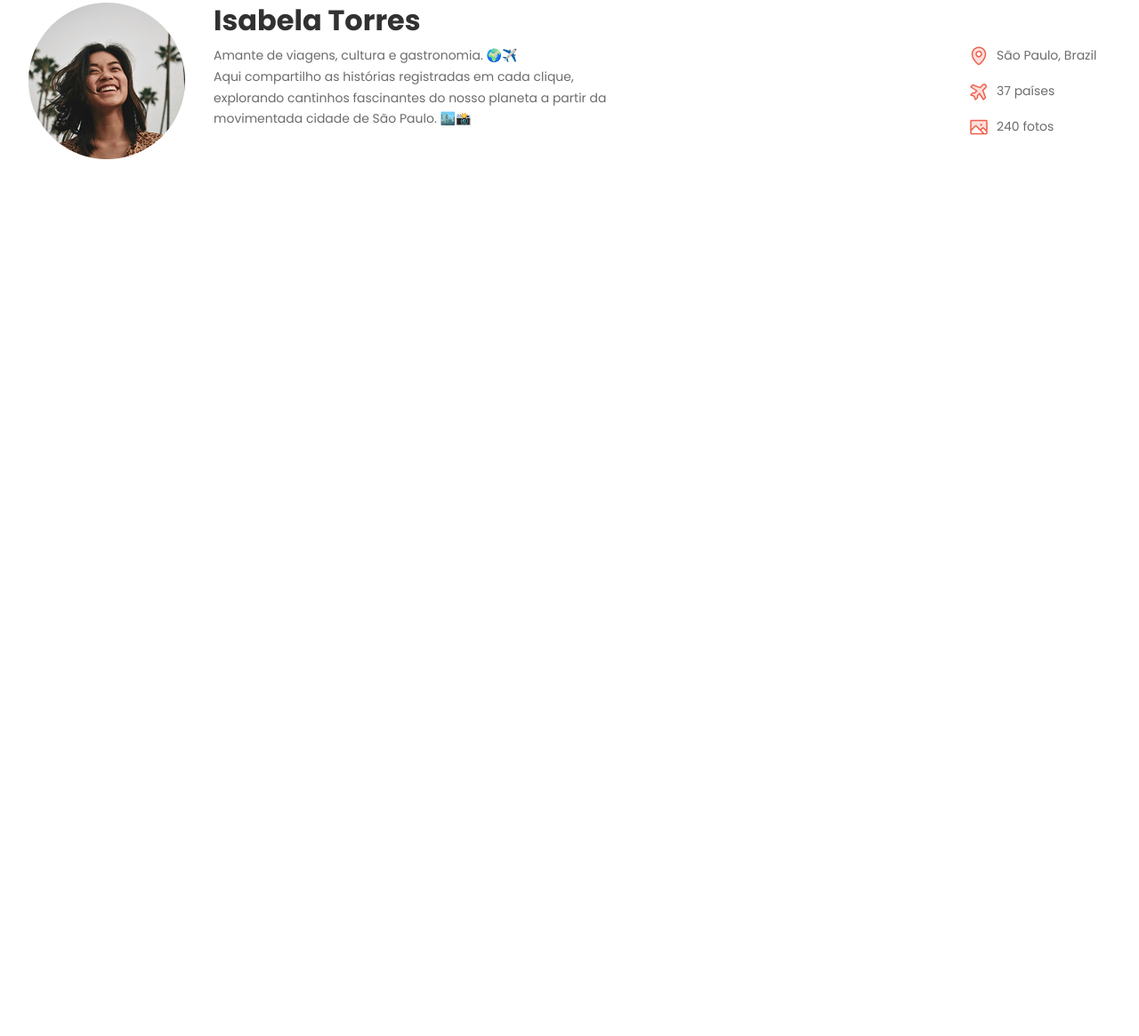
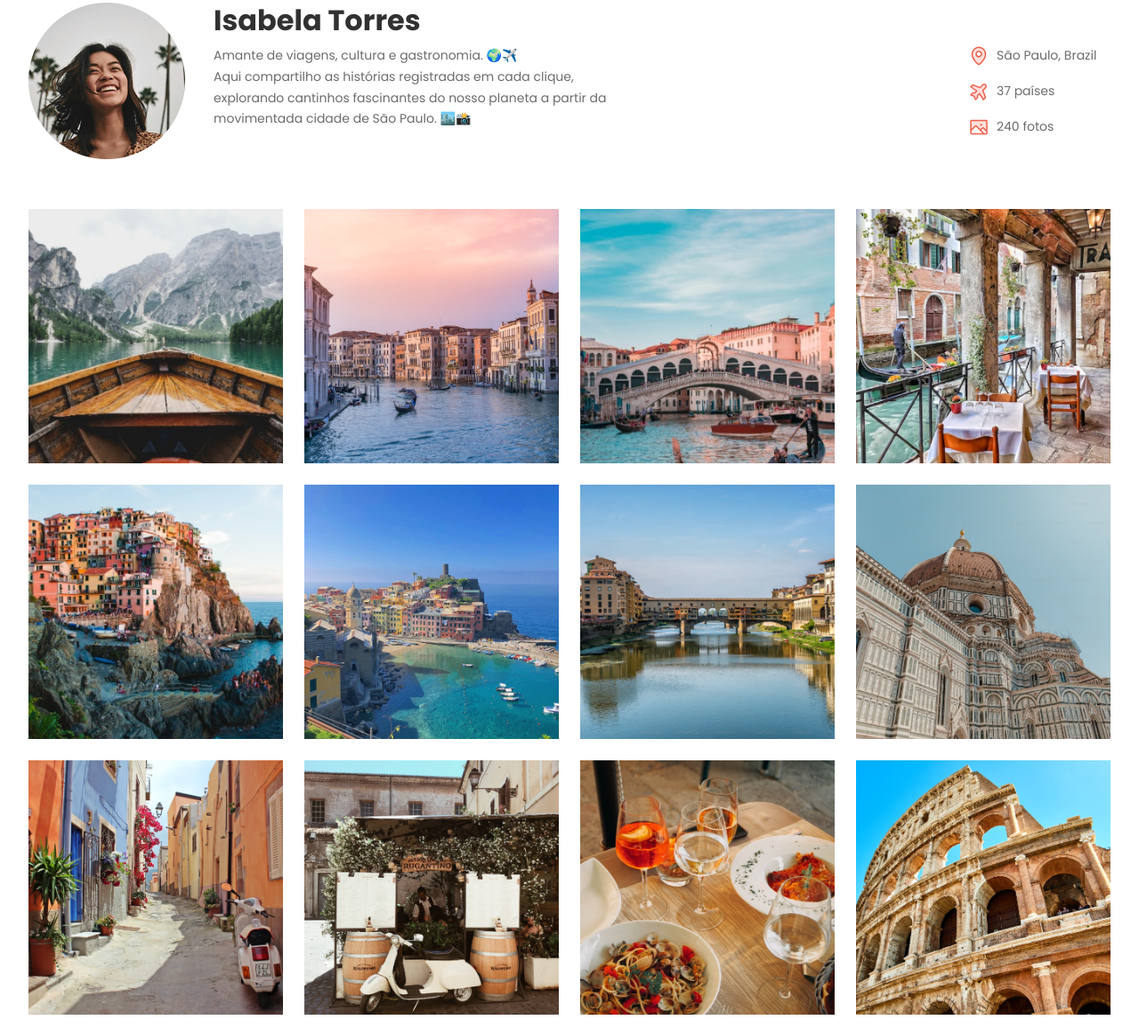
Before and after one commit to VictorMartinsD/projeto-travelgram, a plain HTML site: page index.html in a window 1280 px wide. Shown: the part 132-1297 px from the top of the page at 89% size. Before the commit the page ends 800 px from the top, so only its background shows below. Drawn offline with Linux system fonts and the light colour scheme.

Commit message:
feat: implement main gallery structure and styles

```diff
--- a/index.html
+++ b/index.html
@@ -15,7 +15,7 @@
   <div class="bg-surface-color">
     <nav class="container">
       <a href="#" id="logo">
-        <img src="/assets/Logo.svg" alt="">
+        <img src="assets/Logo.svg" alt="">
       </a>
       <ul id="primary-menu">
       <li>
@@ -62,5 +62,19 @@
       </div>
     </div>
   </header>
+  <main class="container">
+    <img src="assets/images/Image 01.png" alt="descrição">
+    <img src="assets/images/Image 02.png" alt="descrição">
+    <img src="assets/images/Image 03.png" alt="descrição">
+    <img src="assets/images/Image 04.png" alt="descrição">
+    <img src="assets/images/Image 05.png" alt="descrição">
+    <img src="assets/images/Image 06.png" alt="descrição">
+    <img src="assets/images/Image 07.png" alt="descrição">
+    <img src="assets/images/Image 08.png" alt="descrição">
+    <img src="assets/images/Image 09.png" alt="descrição">
+    <img src="assets/images/Image 10.png" alt="descrição">
+    <img src="assets/images/Image 11.png" alt="descrição">
+    <img src="assets/images/Image 12.png" alt="descrição">
+  </main>
 </body>
 </html>
--- a/style/index.css
+++ b/style/index.css
@@ -1,3 +1,4 @@
 @import url(global.css);
 @import url(nav.css);
 @import url(header.css);
+@import url(main.css);
--- /dev/null
+++ b/style/main.css
@@ -0,0 +1,12 @@
+main {
+  display: flex;
+  flex-wrap: wrap;
+  gap: 24px;
+  padding-block: 24px;
+}
+
+main img {
+  width: 286px;
+  height: 286px;
+  object-fit: cover;
+}
```
